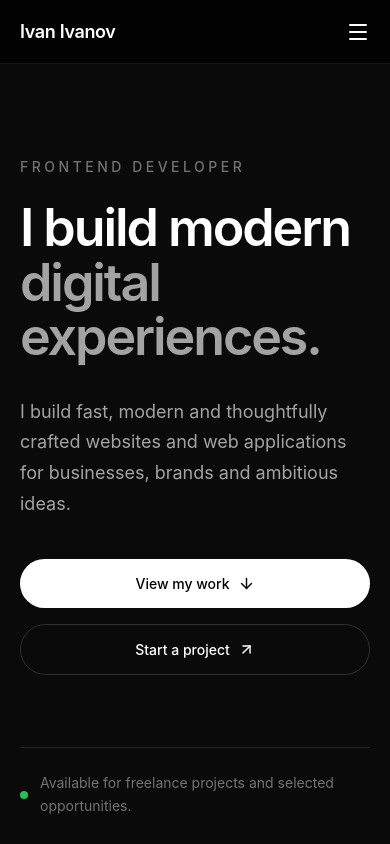
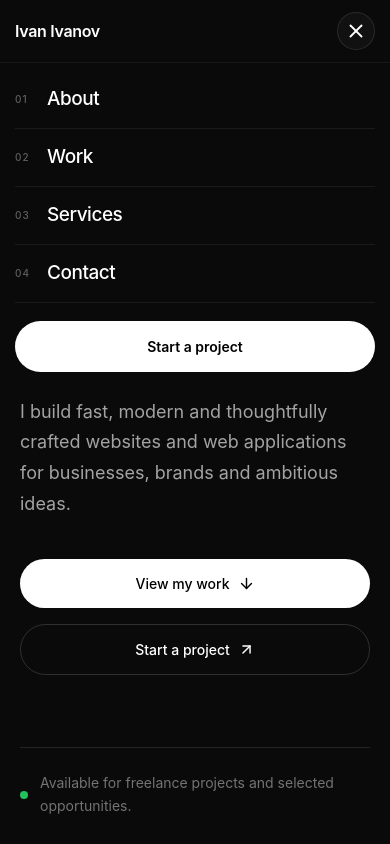
Before and after one commit to IvannIvannov/developer-portfolio, a React (Vite) app: page / in a window 390 px wide. Both pictures are taken after a click on the button "Open navigation". Shown: the top 844 px of the page. Built offline with nearby package versions, Linux system fonts and the light colour scheme; no server answers.

Commit message:
Build responsive mobile navigation

```diff
--- a/src/components/layout/Navbar.css
+++ b/src/components/layout/Navbar.css
@@ -3,11 +3,18 @@
     top: 0;
     left: 0;
     z-index: 50;
+
     width: 100%;
-    border-bottom: 1px solid rgba(255, 255, 255, 0.08);
-    background: rgba(0, 0, 0, 0.72);
+
+    border-bottom:
+        1px solid rgba(255, 255, 255, 0.08);
+
+    background:
+        rgba(10, 10, 10, 0.88);
+
     backdrop-filter: blur(18px);
     -webkit-backdrop-filter: blur(18px);
+
     transition:
         transform 0.35s ease,
         background 0.35s ease;
@@ -21,12 +28,21 @@
     transform: translateY(-100%);
 }
 
+.navbar--open {
+    background: #0a0a0a;
+}
+
 .navbar__container {
+    position: relative;
+    z-index: 2;
+
     display: flex;
     align-items: center;
     justify-content: space-between;
+
     width: 100%;
     max-width: 1280px;
+
     margin: 0 auto;
     padding: 20px 32px;
 }
@@ -35,8 +51,11 @@
     font-size: 18px;
     font-weight: 600;
     letter-spacing: -0.02em;
+
     color: #ffffff;
-    transition: opacity 0.25s ease;
+
+    transition:
+        opacity 0.25s ease;
 }
 
 .navbar__logo:hover {
@@ -51,20 +70,29 @@
 
 .navbar__link {
     position: relative;
+
     font-size: 14px;
+
     color: #a3a3a3;
-    transition: color 0.25s ease;
+
+    transition:
+        color 0.25s ease;
 }
 
 .navbar__link::after {
     content: "";
+
     position: absolute;
     left: 0;
     bottom: -6px;
+
     width: 0;
     height: 1px;
+
     background: #ffffff;
-    transition: width 0.25s ease;
+
+    transition:
+        width 0.25s ease;
 }
 
 .navbar__link:hover {
@@ -79,12 +107,17 @@
     display: inline-flex;
     align-items: center;
     justify-content: center;
+
     padding: 11px 20px;
+
     border-radius: 999px;
+
     background: #ffffff;
     color: #000000;
+
     font-size: 14px;
     font-weight: 500;
+
     transition:
         background 0.25s ease,
         transform 0.25s ease;
@@ -92,6 +125,7 @@
 
 .navbar__cta:hover {
     background: #e5e5e5;
+
     transform: translateY(-1px);
 }
 
@@ -99,15 +133,52 @@
     display: none;
     align-items: center;
     justify-content: center;
-    border: 0;
-    background: transparent;
+
+    width: 40px;
+    height: 40px;
+
+    padding: 0;
+
+    border:
+        1px solid rgba(255, 255, 255, 0.1);
+
+    border-radius: 50%;
+
+    background:
+        rgba(255, 255, 255, 0.03);
+
     color: #ffffff;
+
     cursor: pointer;
+
+    transition:
+        background 0.25s ease,
+        border-color 0.25s ease;
 }
 
+.navbar__menu:hover {
+    background:
+        rgba(255, 255, 255, 0.07);
+
+    border-color:
+        rgba(255, 255, 255, 0.18);
+}
+
+.navbar__mobile {
+    display: none;
+}
+
+
+/* MOBILE */
+
 @media (max-width: 768px) {
+
     .navbar__container {
-        padding: 18px 20px;
+        padding: 14px 16px;
+    }
+
+    .navbar__logo {
+        font-size: 16px;
     }
 
     .navbar__nav {
@@ -117,4 +188,153 @@
     .navbar__menu {
         display: flex;
     }
+
+    .navbar__mobile {
+        position: absolute;
+
+        top: 100%;
+        left: 0;
+
+        display: block;
+
+        width: 100%;
+
+        max-height: 0;
+
+        overflow: hidden;
+
+        background: #0a0a0a;
+
+        border-top:
+            1px solid rgba(255, 255, 255, 0.06);
+
+        opacity: 0;
+
+        pointer-events: none;
+
+        transition:
+            max-height 0.4s ease,
+            opacity 0.25s ease;
+    }
+
+    .navbar__mobile--open {
+        max-height: 520px;
+
+        opacity: 1;
+
+        pointer-events: auto;
+    }
+
+    .navbar__mobile-nav {
+        display: flex;
+        flex-direction: column;
+
+        width: 100%;
+
+        padding:
+            10px 16px 18px;
+    }
+
+    .navbar__mobile-link {
+        display: grid;
+
+        grid-template-columns:
+            32px 1fr;
+
+        align-items: center;
+
+        width: 100%;
+
+        min-height: 62px;
+
+        border-bottom:
+            1px solid rgba(255, 255, 255, 0.07);
+
+        color: #ffffff;
+
+        transition:
+            padding-left 0.25s ease,
+            background 0.25s ease;
+    }
+
+    .navbar__mobile-link span {
+        font-size: 10px;
+        font-weight: 500;
+
+        letter-spacing: 0.1em;
+
+        color: #5f5f5f;
+    }
+
+    .navbar__mobile-link strong {
+        font-size: 20px;
+        font-weight: 500;
+
+        letter-spacing:
+            -0.025em;
+    }
+
+    .navbar__mobile-link:hover {
+        padding-left: 5px;
+
+        background:
+            rgba(255, 255, 255, 0.02);
+    }
+
+    .navbar__mobile-cta {
+        display: flex;
+        align-items: center;
+        justify-content: center;
+
+        width: 100%;
+
+        margin-top: 18px;
+        padding: 15px 18px;
+
+        border-radius: 999px;
+
+        background: #ffffff;
+        color: #000000;
+
+        font-size: 14px;
+        font-weight: 600;
+
+        transition:
+            background 0.25s ease,
+            transform 0.25s ease;
+    }
+
+    .navbar__mobile-cta:hover {
+        background: #e8e8e8;
+
+        transform:
+            translateY(-1px);
+    }
 }
+
+
+@media (max-width: 420px) {
+
+    .navbar__container {
+        padding:
+            12px 15px;
+    }
+
+    .navbar__menu {
+        width: 38px;
+        height: 38px;
+    }
+
+    .navbar__mobile-nav {
+        padding:
+            8px 15px 16px;
+    }
+
+    .navbar__mobile-link {
+        min-height: 58px;
+    }
+
+    .navbar__mobile-link strong {
+        font-size: 19px;
+    }
+}
--- a/src/components/layout/Navbar.tsx
+++ b/src/components/layout/Navbar.tsx
@@ -1,9 +1,13 @@
 import { useEffect, useState } from "react";
-import { Menu } from "lucide-react";
+
+import { Menu, X } from "lucide-react";
+
 import "./Navbar.css";
 
 const Navbar = () => {
   const [isVisible, setIsVisible] = useState(true);
+
+  const [isMenuOpen, setIsMenuOpen] = useState(false);
 
   useEffect(() => {
     let lastScrollY = window.scrollY;
@@ -15,6 +19,7 @@ const Navbar = () => {
         setIsVisible(true);
       } else if (currentScrollY > lastScrollY) {
         setIsVisible(false);
+        setIsMenuOpen(false);
       } else {
         setIsVisible(true);
       }
@@ -29,12 +34,32 @@ const Navbar = () => {
     };
   }, []);
 
+  useEffect(() => {
+    const handleResize = () => {
+      if (window.innerWidth > 768) {
+        setIsMenuOpen(false);
+      }
+    };
+
+    window.addEventListener("resize", handleResize);
+
+    return () => {
+      window.removeEventListener("resize", handleResize);
+    };
+  }, []);
+
+  const closeMenu = () => {
+    setIsMenuOpen(false);
+  };
+
   return (
     <header
-      className={`navbar ${isVisible ? "navbar--visible" : "navbar--hidden"}`}
+      className={`navbar ${isVisible ? "navbar--visible" : "navbar--hidden"} ${
+        isMenuOpen ? "navbar--open" : ""
+      }`}
     >
       <div className="navbar__container">
-        <a href="#home" className="navbar__logo">
+        <a href="#home" className="navbar__logo" onClick={closeMenu}>
           Ivan Ivanov
         </a>
 
@@ -63,10 +88,58 @@ const Navbar = () => {
         <button
           type="button"
           className="navbar__menu"
-          aria-label="Open navigation"
+          aria-label={isMenuOpen ? "Close navigation" : "Open navigation"}
+          aria-expanded={isMenuOpen}
+          onClick={() => setIsMenuOpen((current) => !current)}
         >
-          <Menu size={24} />
+          {isMenuOpen ? <X size={22} /> : <Menu size={22} />}
         </button>
+      </div>
+
+      <div
+        className={`navbar__mobile ${isMenuOpen ? "navbar__mobile--open" : ""}`}
+      >
+        <nav className="navbar__mobile-nav">
+          <a href="#about" className="navbar__mobile-link" onClick={closeMenu}>
+            <span>01</span>
+
+            <strong>About</strong>
+          </a>
+
+          <a
+            href="#projects"
+            className="navbar__mobile-link"
+            onClick={closeMenu}
+          >
+            <span>02</span>
+
+            <strong>Work</strong>
+          </a>
+
+          <a
+            href="#services"
+            className="navbar__mobile-link"
+            onClick={closeMenu}
+          >
+            <span>03</span>
+
+            <strong>Services</strong>
+          </a>
+
+          <a
+            href="#contact"
+            className="navbar__mobile-link"
+            onClick={closeMenu}
+          >
+            <span>04</span>
+
+            <strong>Contact</strong>
+          </a>
+
+          <a href="#contact" className="navbar__mobile-cta" onClick={closeMenu}>
+            Start a project
+          </a>
+        </nav>
       </div>
     </header>
   );
```
